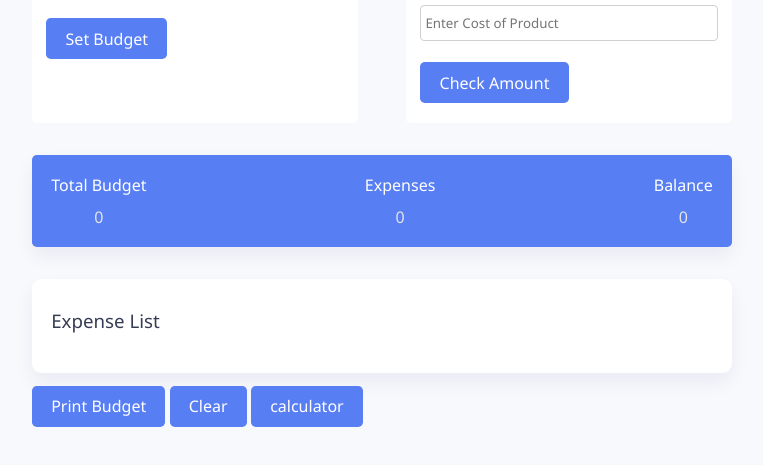
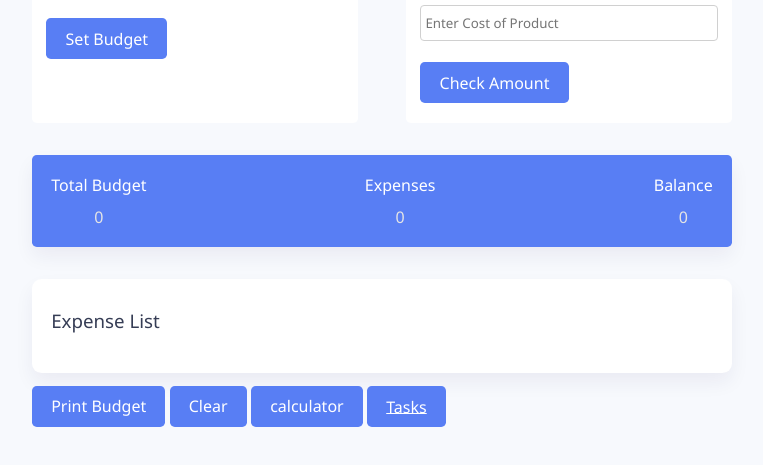
Before and after one commit to Ankit7276/budget, a plain HTML site: page index.html in a window 1280 px wide. Shown: the part 111-576 px from the top of the page, without its empty margins (258-1021 px from the left). Drawn offline with Linux system fonts and the light colour scheme.

Commit message:
Update index.html

```diff
--- a/index.html
+++ b/index.html
@@ -70,6 +70,7 @@
         <button id="clear-data-button" class="submit">Clear</button>
         <!-- <button  class="submit" src="calculater.html" >calculator</button> -->
         <button class="submit" type="button" onclick="navigateToProject()">calculator</button>
+        <a class="submit" href="https://ankit7276.github.io/Todo/">Tasks</a>
 
 
     </div>
```
